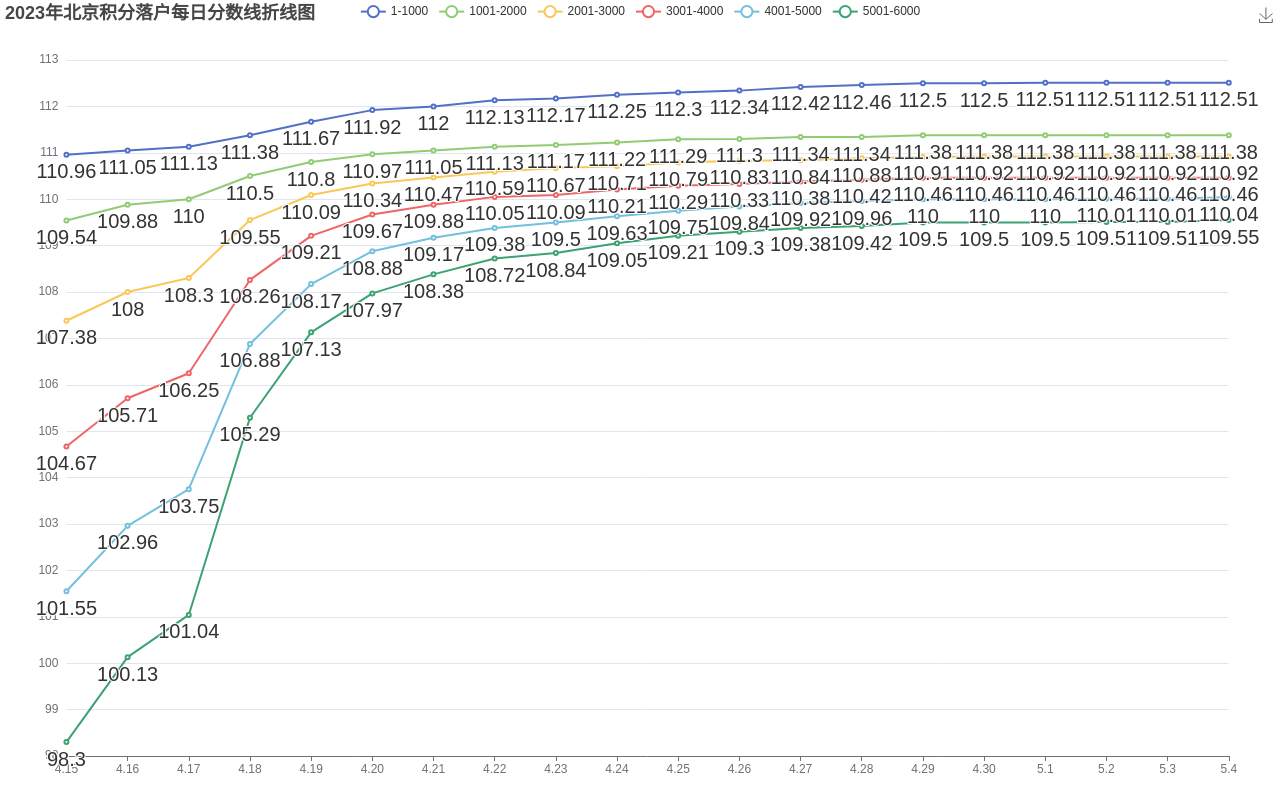
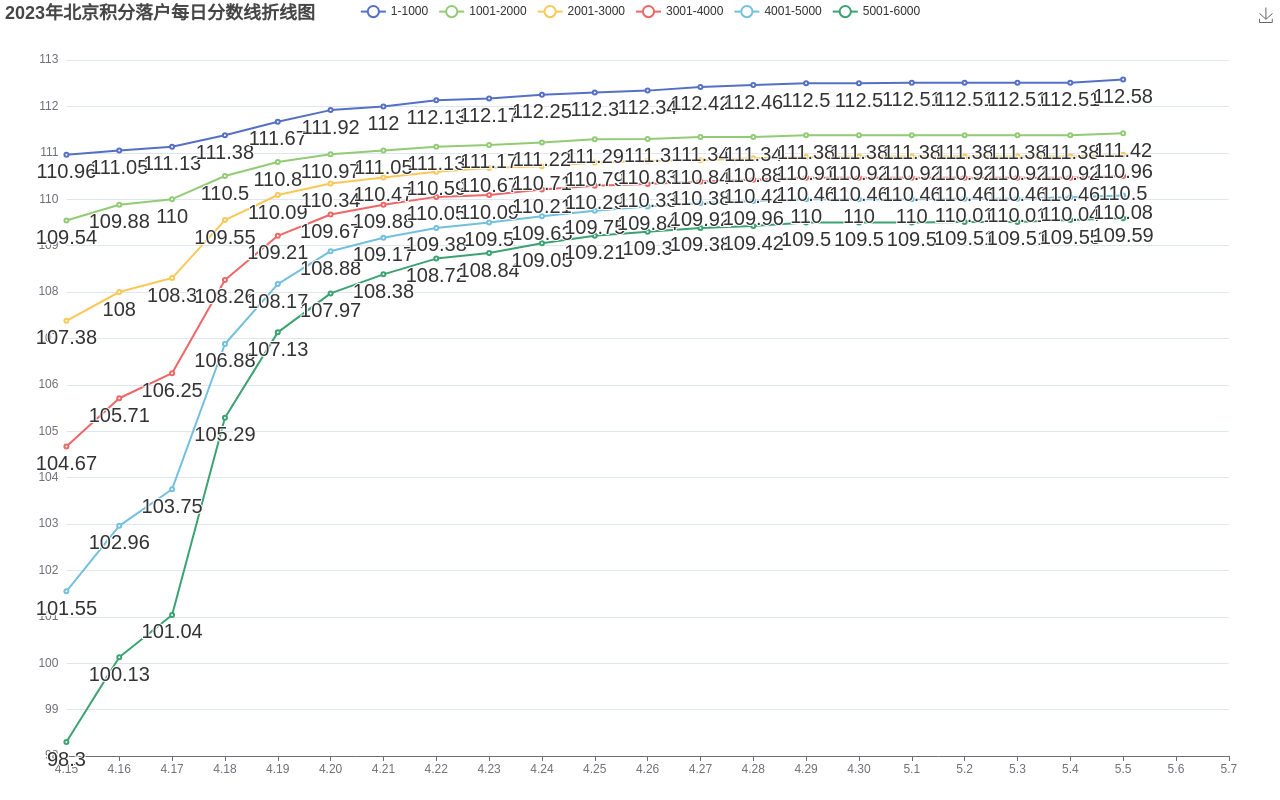
Before and after one commit to techyang/techyang.github.io, a plain HTML site: page bjjflh/2023.html in a window 1280 px wide. Drawn offline with nearby package versions, Linux system fonts and the light colour scheme.

Commit message:
20230505积分数据

```diff
--- a/bjjflh/2023.html
+++ b/bjjflh/2023.html
@@ -65,7 +65,7 @@
     type: 'category',
     boundaryGap: false,
    // min:'4.16',
-    data: [ '4.15', '4.16', '4.17', '4.18', '4.19', '4.20', '4.21', '4.22', '4.23' ,'4.24' ,'4.25','4.26','4.27','4.28','4.29','4.30','5.1','5.2','5.3','5.4']
+    data: [ '4.15', '4.16', '4.17', '4.18', '4.19', '4.20', '4.21', '4.22', '4.23' ,'4.24' ,'4.25','4.26','4.27','4.28','4.29','4.30','5.1','5.2','5.3','5.4','5.5','5.6','5.7']
   },
   yAxis: {
     scale:true,
@@ -85,7 +85,7 @@
           fontSize: 20
         }
       },
-      data: [110.96, 111.05, 111.13,111.38,111.67,111.92,112,112.13,112.17,112.25 ,112.3,112.34,112.42,112.46,112.5,112.5,112.51,112.51,112.51,112.51]
+      data: [110.96, 111.05, 111.13,111.38,111.67,111.92,112,112.13,112.17,112.25 ,112.3,112.34,112.42,112.46,112.5,112.5,112.51,112.51,112.51,112.51,112.58]
     },
     {
       name: '1001-2000',
@@ -97,7 +97,7 @@
           fontSize: 20
         }
       },
-      data: [ 109.54, 109.88, 110,110.5,110.8,110.97,111.05 ,111.13,111.17,111.22,111.29,111.3,111.34,111.34,111.38,111.38,111.38,111.38,111.38,111.38]
+      data: [ 109.54, 109.88, 110,110.5,110.8,110.97,111.05 ,111.13,111.17,111.22,111.29,111.3,111.34,111.34,111.38,111.38,111.38,111.38,111.38,111.38,111.42]
     },
     {
       name: '2001-3000',
@@ -109,7 +109,7 @@
           fontSize: 20
         }
       },
-      data: [ 107.38, 108, 108.3,109.55,110.09 ,110.34,110.47,110.59,110.67,110.71,110.79,110.83,110.84,110.88,110.91,110.92,110.92,110.92,110.92,110.92]
+      data: [ 107.38, 108, 108.3,109.55,110.09 ,110.34,110.47,110.59,110.67,110.71,110.79,110.83,110.84,110.88,110.91,110.92,110.92,110.92,110.92,110.92,110.96]
     },
     {
       name: '3001-4000',
@@ -121,7 +121,7 @@
           fontSize: 20
         }
       },
-      data: [ 104.67, 105.71, 106.25,108.26,109.21,109.67,109.88,110.05,110.09,110.21,110.29,110.33,110.38,110.42,110.46,110.46,110.46,110.46,110.46,110.46]
+      data: [ 104.67, 105.71, 106.25,108.26,109.21,109.67,109.88,110.05,110.09,110.21,110.29,110.33,110.38,110.42,110.46,110.46,110.46,110.46,110.46,110.46,110.5]
     },
     {
       name: '4001-5000',
@@ -133,7 +133,7 @@
           fontSize: 20
         }
       },
-      data: [ 101.55, 102.96, 103.75,106.88 ,108.17,108.88,109.17,109.38,109.5,109.63,109.75,109.84,109.92,109.96,110,110,110,110.01,110.01,110.04]
+      data: [ 101.55, 102.96, 103.75,106.88 ,108.17,108.88,109.17,109.38,109.5,109.63,109.75,109.84,109.92,109.96,110,110,110,110.01,110.01,110.04,110.08]
     },
 	 {
       name: '5001-6000',
@@ -145,7 +145,7 @@
           fontSize: 20
         }
       },
-      data: [98.3, 100.13, 101.04,105.29,107.13 ,107.97,108.38,108.72,108.84,109.05,109.21,109.3,109.38,109.42,109.5,109.5,109.5,109.51,109.51,109.55]
+      data: [98.3, 100.13, 101.04,105.29,107.13 ,107.97,108.38,108.72,108.84,109.05,109.21,109.3,109.38,109.42,109.5,109.5,109.5,109.51,109.51,109.55,109.59]
     }
   ]
 };
```
